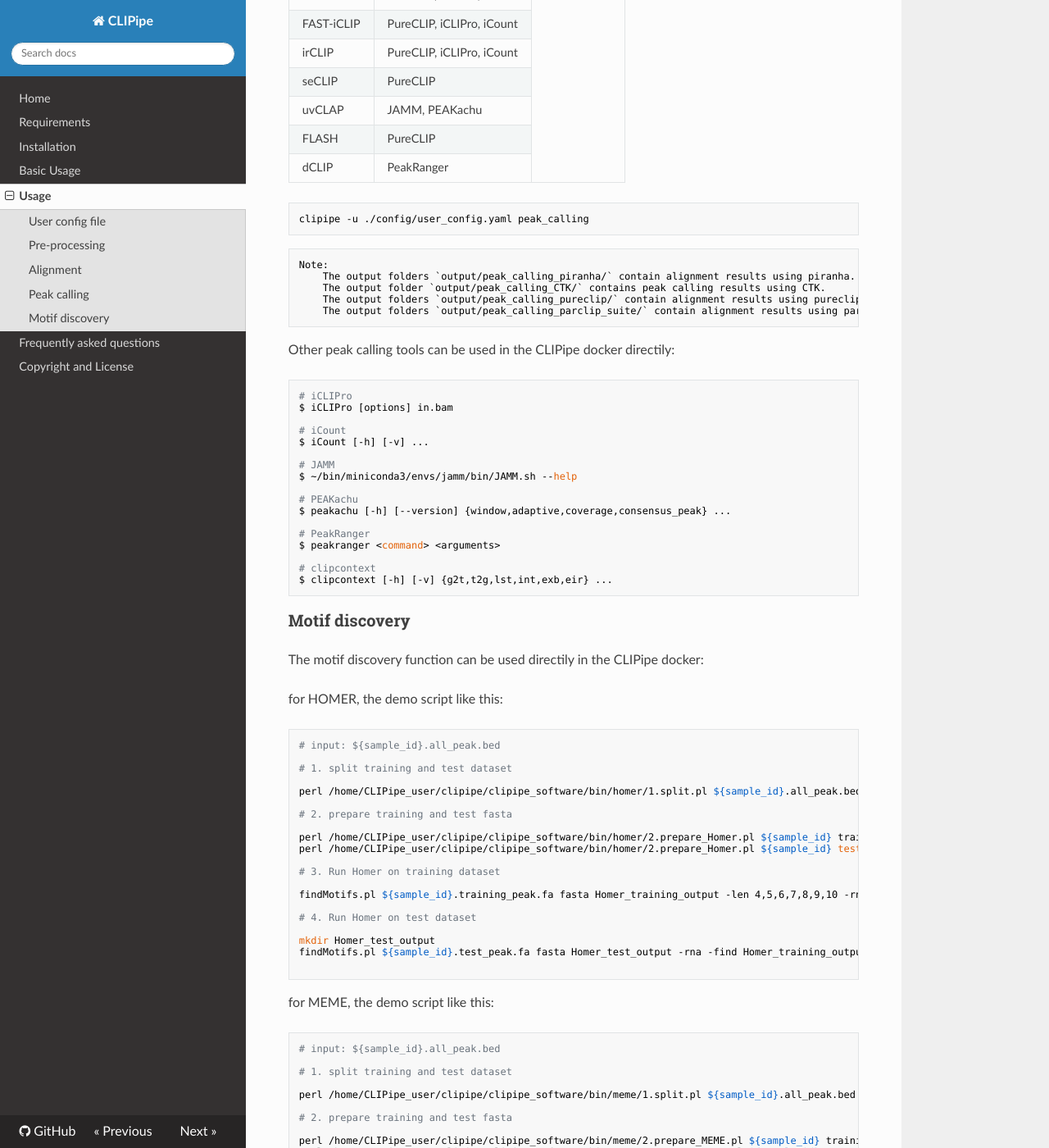
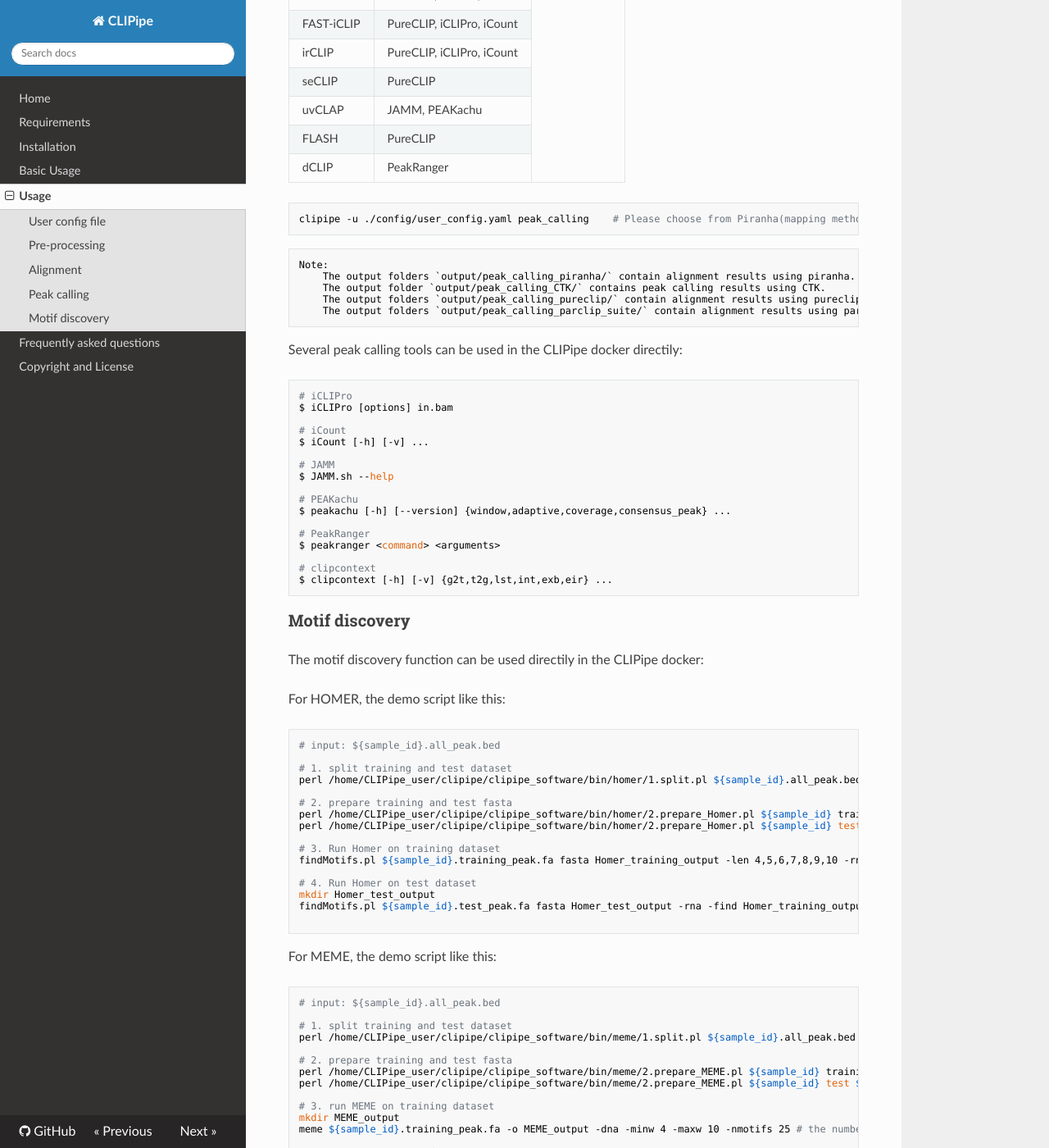
Before and after one commit to zwhbio2017/clipipe_docs, an MkDocs documentation site: the page built from docs/4_usage.md, in a window 1280 px wide and 1400 px high, scrolled down 2307 px. Shown: the whole window at 82% size. Built offline with MkDocs 1.6.1, drawn with Linux system fonts in a browser that asks for light colours; nearby versions of some CDN libraries; some of the changed text lies outside the part shown.

Commit message:
miner change

````diff
--- a/docs/4_usage.md
+++ b/docs/4_usage.md
@@ -173,7 +173,7 @@ CLIPipe provides multi peak calling methods for identifying recurring fragments
 
 
 ```bash
-clipipe -u ./config/user_config.yaml peak_calling
+clipipe -u ./config/user_config.yaml peak_calling    # Please choose from Piranha(mapping method: biwtie) CTK(mapping method: novoalign) PureCLIP(mapping method: biwtie) parclip_suite(do not need mapping step)
 ```
 
 ```text
@@ -184,7 +184,7 @@ Note:
     The output folders `output/peak_calling_parclip_suite/` contain alignment results using parclip_suite.
 ```
 
-Other peak calling tools can be used in the CLIPipe docker directily:
+Several peak calling tools can be used in the CLIPipe docker directily:
 
 ```bash
 # iCLIPro
@@ -194,7 +194,7 @@ $ iCLIPro [options] in.bam
 $ iCount [-h] [-v] ...
 
 # JAMM
-$ ~/bin/miniconda3/envs/jamm/bin/JAMM.sh --help
+$ JAMM.sh --help
 
 # PEAKachu
 $ peakachu [-h] [--version] {window,adaptive,coverage,consensus_peak} ...
````
Also changed, not shown: other parts of docs/4_usage.md (+4 -12 lines).
